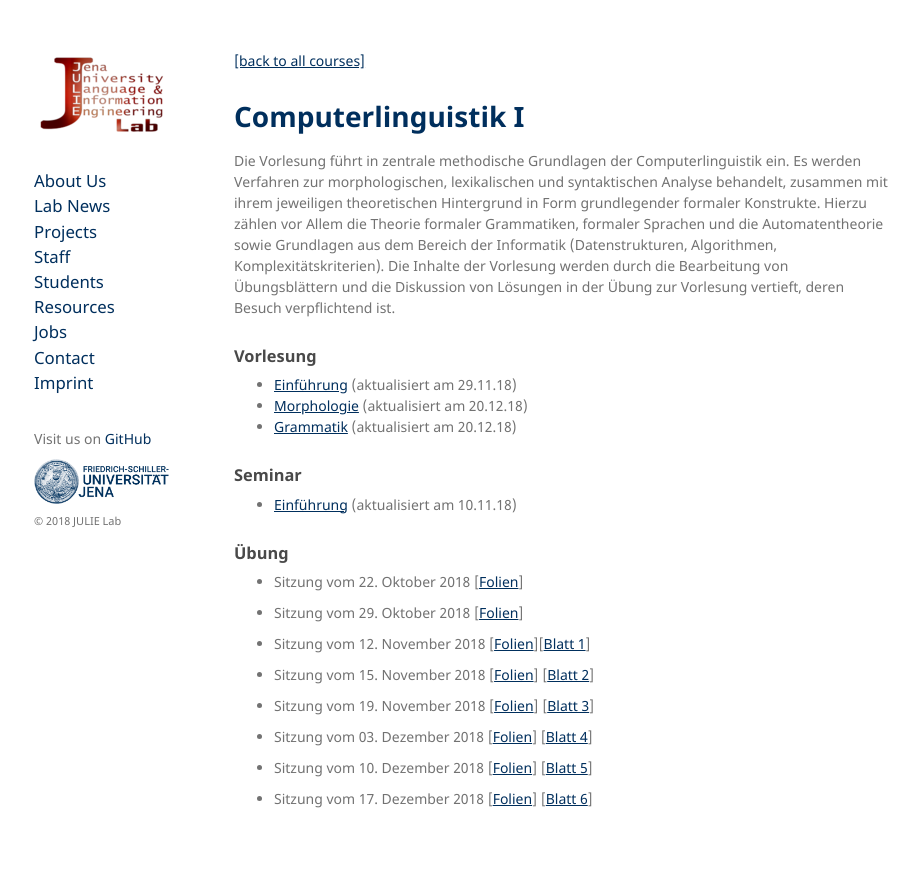
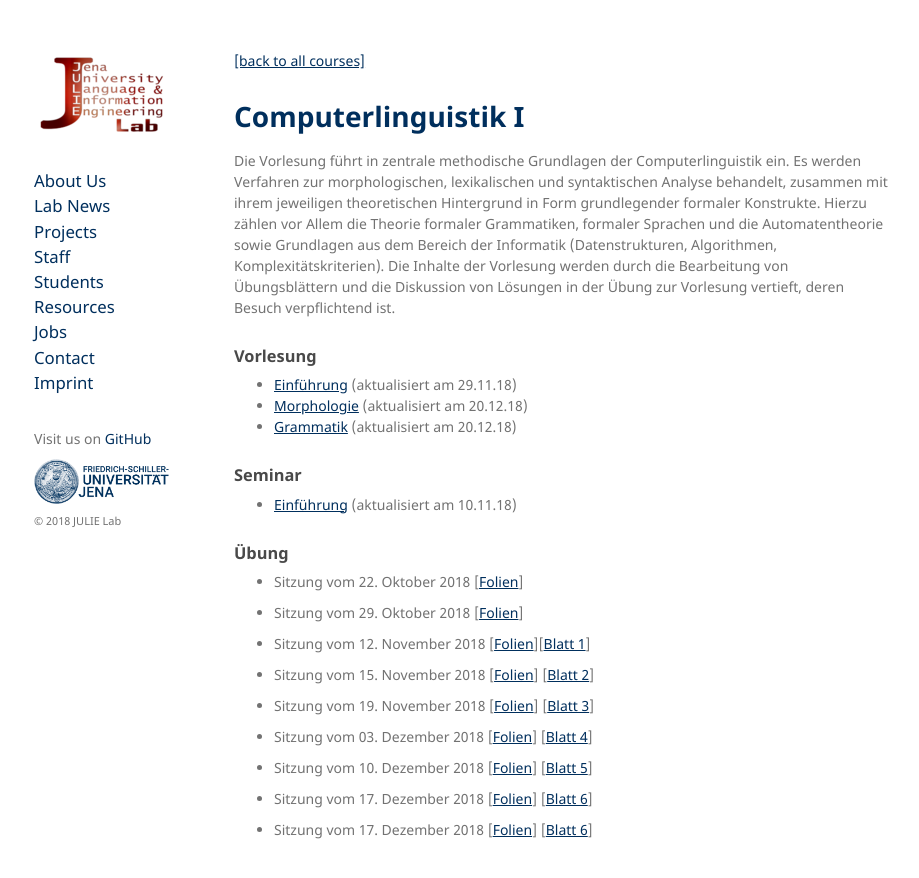
Before and after one commit to JULIELab/JULIELab.github.io, a Jekyll site: the page built from Courses/Computerlinguistik+1.md, in a window 1280 px wide. Shown: the top 878 px of the page, without its empty margins (176-1095 px from the left). Built offline with Jekyll 4.4.1, drawn with Linux system fonts in a browser that asks for light colours.

Commit message:
adding material

```diff
--- a/Courses/Computerlinguistik+1.md
+++ b/Courses/Computerlinguistik+1.md
@@ -43,3 +43,7 @@
 * Sitzung vom 17. Dezember 2018
 [[Folien](/downloads/teaching/ws201819/cl1/ue/slides_cl1_2018-12-17.pdf)]
 [[Blatt 6](/downloads/teaching/ws201819/cl1/ue/cl1_blatt6_aufgabe.ipynb)]
+
+* Sitzung vom 17. Dezember 2018
+[[Folien](/downloads/teaching/ws201819/cl1/ue/slides_cl1_2019-01-07.pdf)]
+[[Blatt 6](/downloads/teaching/ws201819/cl1/ue/cl1_blatt7_aufgabe.zip)]
```
Also changed, not shown: 2 other files.
